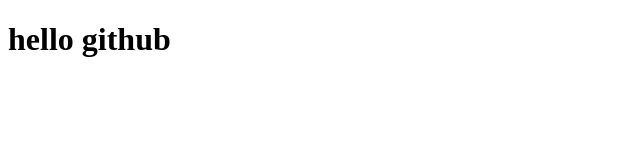
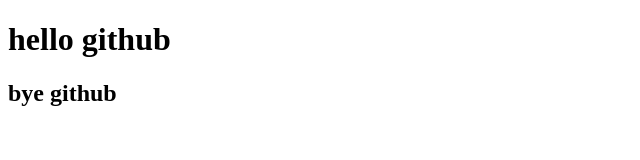
Before and after one commit to topiso27/github_test, a plain HTML site: page index.html in a window 1280 px wide. Shown: the whole page, without its empty margins (0-640 px from the left). Drawn offline with Linux system fonts and the light colour scheme.

Commit message:
[update]h2 추가

```diff
--- a/index.html
+++ b/index.html
@@ -7,5 +7,6 @@
 </head>
 <body>
     <h1>hello github</h1>
+    <h2>bye github</h2>
 </body>
 </html>
```
